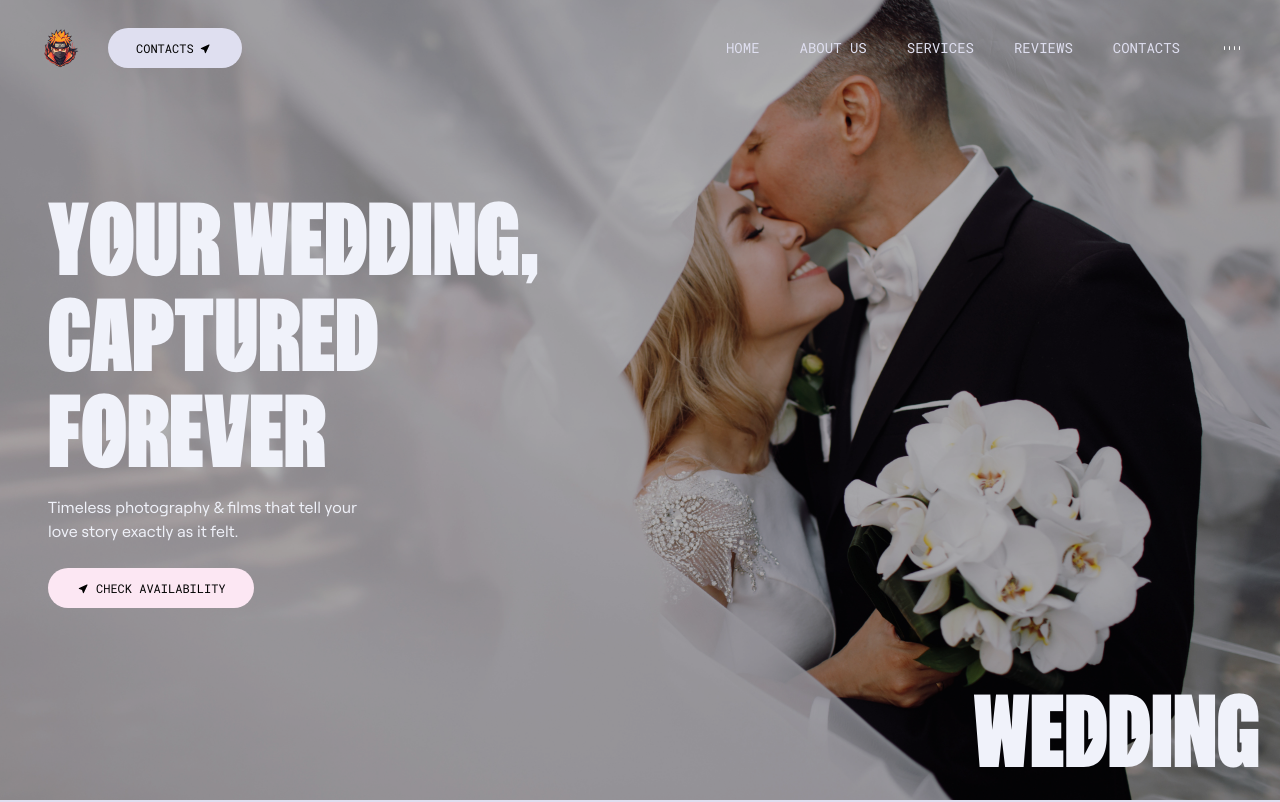
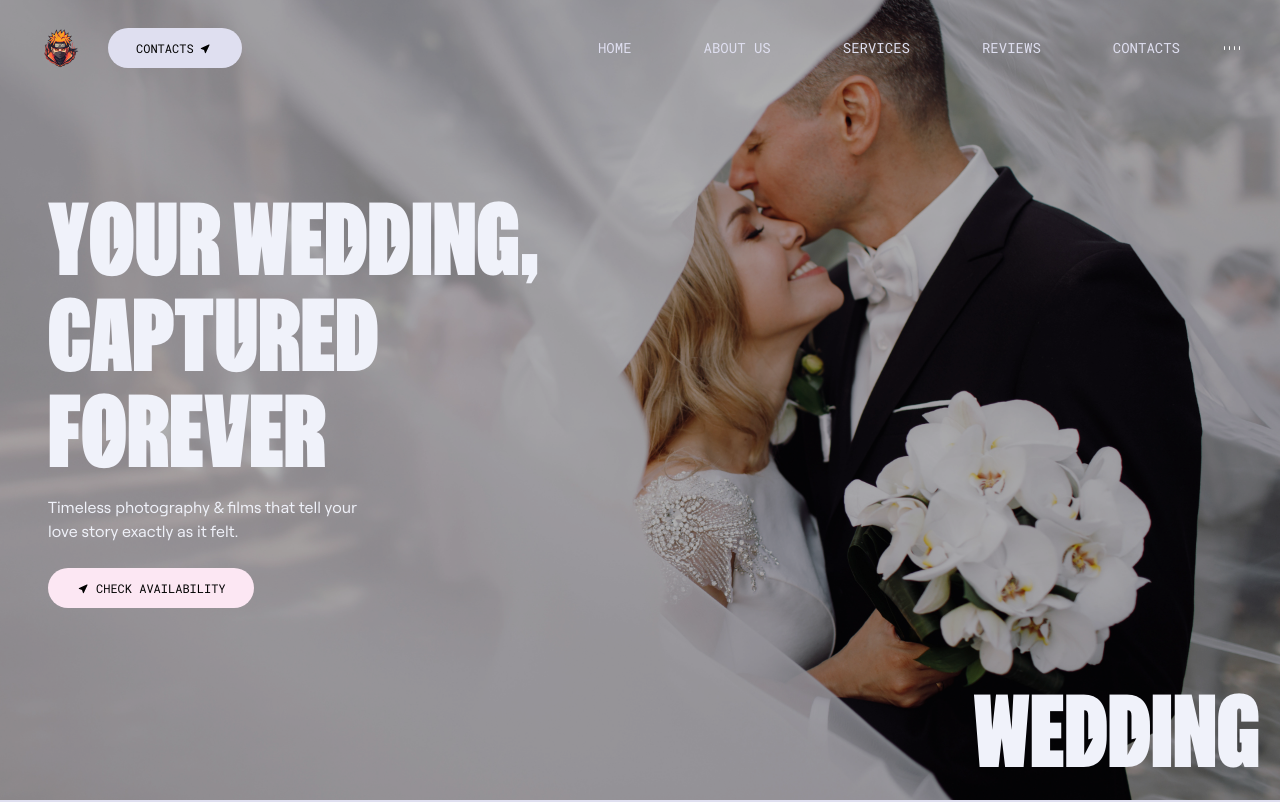
Before and after one commit to Krejzy23/photo, a React (Vite) app: page /services/weddings in a window 1280 px wide. Shown: the top 802 px of the page. Built offline with nearby package versions, Linux system fonts and the light colour scheme; a web font is replaced by a local one.

Commit message:
navbar functions

```diff
--- a/src/components/Navbar.jsx
+++ b/src/components/Navbar.jsx
@@ -1,16 +1,17 @@
 import React from "react";
 import clsx from "clsx";
 import { gsap } from "gsap";
+import { Link } from "react-router-dom";
 import { useWindowScroll } from "react-use";
 import { useRef, useState, useEffect } from "react";
 import Button from "./Button";
 import { TiLocationArrow } from "react-icons/ti";
-
-const navItems = ["Home", "About Us", "Services", "Reviews", "Contacts"];
+import { navItems, serviceItems } from "../constants";
 
 const Navbar = () => {
   const [isAudioPlaying, setIsAudioPlaying] = useState(false);
   const [isIndicatorActive, setIsIndicatorActive] = useState(false);
+  const [isServicesOpen, setIsServicesOpen] = useState(false);
 
   const toggleAudioIndicator = () => {
     setIsAudioPlaying((prev) => !prev);
@@ -81,17 +82,45 @@ const Navbar = () => {
               aria-label="Contact button"
             />
           </div>
-          <div className="flex h-full items-center uppercase">
-            <div className="hidden md:block">
-              {navItems.map((item, index) => (
-                <a
-                  key={index}
-                  href={`#${item.toLowerCase()}`}
-                  className="nav-hover-btn"
-                >
-                  {item}
-                </a>
-              ))}
+          <div className="flex items-center h-full uppercase">
+            <div className="hidden md:flex items-center gap-8">
+              {navItems.map((item, index) => {
+                if (item.type === "submenu") {
+                  return (
+                    <div key={index} className="relative">
+                      <button
+                        onClick={() => setIsServicesOpen((p) => !p)}
+                        className="nav-hover-btn"
+                      >
+                        SERVICES
+                      </button>
+
+                      {isServicesOpen && (
+                        <div className="absolute left-1/2 top-full mt-4 -translate-x-1/2 rounded-full bg-black/80 px-6 py-3 backdrop-blur-md">
+                          <div className="flex gap-6 whitespace-nowrap">
+                            {serviceItems.map((service, i) => (
+                              <Link
+                                key={i}
+                                to={service.to}
+                                className="text-sm text-white/70 hover:text-white transition"
+                                onClick={() => setIsServicesOpen(false)}
+                              >
+                                {service.label}
+                              </Link>
+                            ))}
+                          </div>
+                        </div>
+                      )}
+                    </div>
+                  );
+                }
+
+                return (
+                  <Link key={index} to={item.to} className="nav-hover-btn">
+                    {item.label}
+                  </Link>
+                );
+              })}
             </div>
 
             <button
--- a/src/constants/index.js
+++ b/src/constants/index.js
@@ -113,9 +113,17 @@ export const weddingFaqs = [
   },
 ];
 
+export const navItems = [
+  { label: "Home", to: "/" },
+  { label: "About Us", to: "/#about" },
+  { label: "Services", type: "submenu" },
+  { label: "Reviews", to: "/#reviews" },
+  { label: "Contacts", to: "/#contact" },
+];
+
 export const serviceItems = [
-  { label: "Weddings", href: "/services/weddings" },
-  { label: "Newborn", href: "/services/newborn" },
-  { label: "Products", href: "/services/products" },
-  { label: "Portraits", href: "/services/portraits" },
+  { label: "Weddings", to: "/services/weddings" },
+  { label: "Newborn", to: "/services/newborn" },
+  { label: "Products", to: "/services/products" },
+  { label: "Portraits", to: "/services/portraits" },
 ];
```
